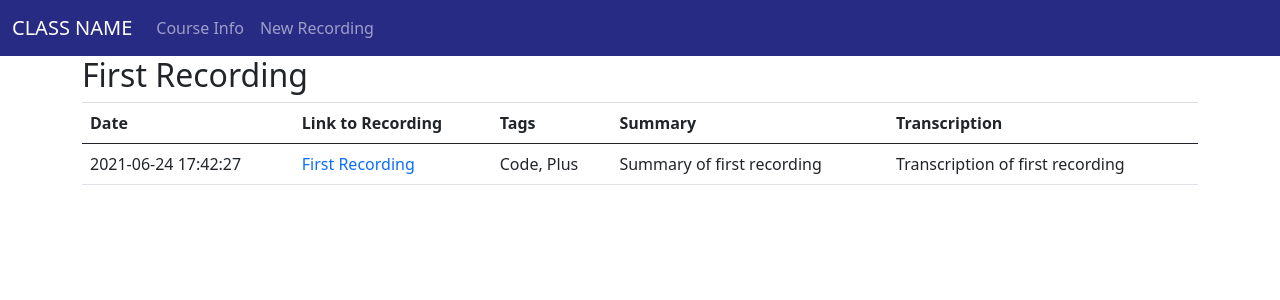
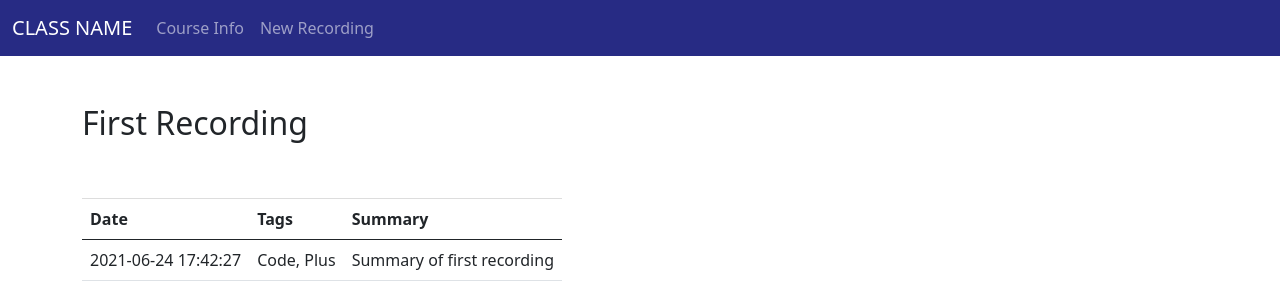
Before and after one commit to hhelenxu/ReView, a Flask app: page /1 in a window 1280 px wide. Shown: the top 300 px of the page. Before the commit the page ends 185 px from the top, so only its background shows below. Run offline with Flask 2, Linux system fonts and the light colour scheme; data comes from the database, SQL or seed files in the repository; both versions use the stored data as it was after the commit; some libraries are stand-ins or nearby versions.

Commit message:
Embed zoom recording into individual page

```diff
--- a/flask_zoom/static/css/style.css
+++ b/flask_zoom/static/css/style.css
@@ -12,12 +12,19 @@ table a:hover {
 }
 
 /* index.html table styles */
+table {
+    width: 100%;
+}
 th {
     border-top: 1px solid #ddd;
 }
+.individualTable {
+    display: inline-block;
+    /* overflow-y: scroll; */
+    max-height:500px;
+}
 .recordings {
     table-layout: fixed;
-    width: 100%;
     /* border-top: 1px solid #ddd; */
 }
 /* Column widths are based on these cells */
--- a/flask_zoom/templates/index.html
+++ b/flask_zoom/templates/index.html
@@ -16,7 +16,8 @@
     {% for post in posts %} <!-- to reverse use `for post in posts|reverse` -->
               <tr>
                 <td>{{ post['created'] }}</td>
-                <td><a href="{{ post['recordingURL'] }}">{{ post['title'] }}</a></td>
+                <!-- <td><a href="{{ post['recordingURL'] }}">{{ post['title'] }}</a></td> -->
+                <td><a href="{{ url_for('post', post_id=post['id']) }}">{{ post['title'] }}</a></td>
                 <td>{{ post['tags'] }}</td>
                 <td>{{ post['summary'] }}</td>
                 <td>
--- a/flask_zoom/templates/post.html
+++ b/flask_zoom/templates/post.html
@@ -1,25 +1,28 @@
 {% extends 'base.html' %}
 
 {% block content %}
-    <h2>{% block title %} {{ post['title'] }} {% endblock %}</h2>
+    <h2 class="py-5">{% block title %} {{ post['title'] }} {% endblock %}</h2>
+    <div class="individualTable">
       <table class="table">
           <thead>
             <tr>
               <th>Date</th>
-            <th>Link to Recording</th>
+              <!-- <th>Link to Recording</th> -->
               <th>Tags</th>
               <th>Summary</th>
-            <th>Transcription</th>
+              <!-- <th>Transcription</th> -->
             </tr>
           </thead>
           <tbody>
             <tr>
               <td>{{ post['created'] }}</td>
-            <td><a href="{{ post['recordingURL'] }}">{{ post['title'] }}</a></td>
+              <!-- <td><a href="{{ post['recordingURL'] }}">{{ post['title'] }}</a></td> -->
               <td>{{ post['tags'] }}</td>
               <td>{{ post['summary'] }}</td>
-            <td>{{ post['transcription'] }}</td>
+              <!-- <td>{{ post['transcription'] }}</td> -->
             </tr>
           </tbody>
         </table>
+      </div>
+    <iframe src="{{ post['recordingURL'] }}" height="500px" width=100% title="Embedded Zoom Recording" allowfullscreen="allowfullscreen"></iframe>
 {% endblock %}
```
Also changed, not shown: flask_zoom/init_db.py (+6 -2 lines), flask_zoom/database.db. Lines whose indentation alone changed are shown as unchanged.
